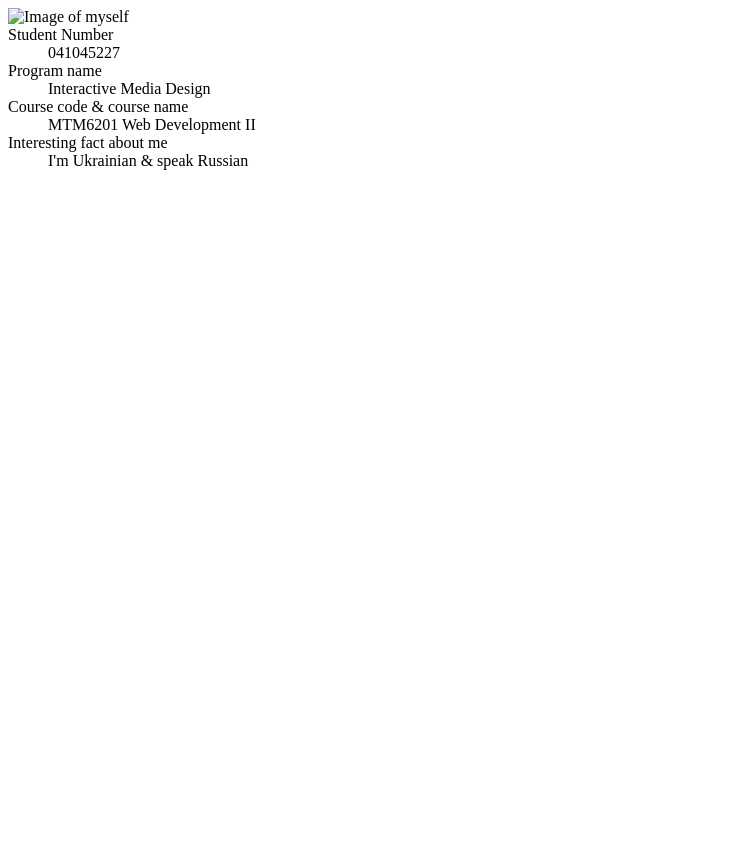
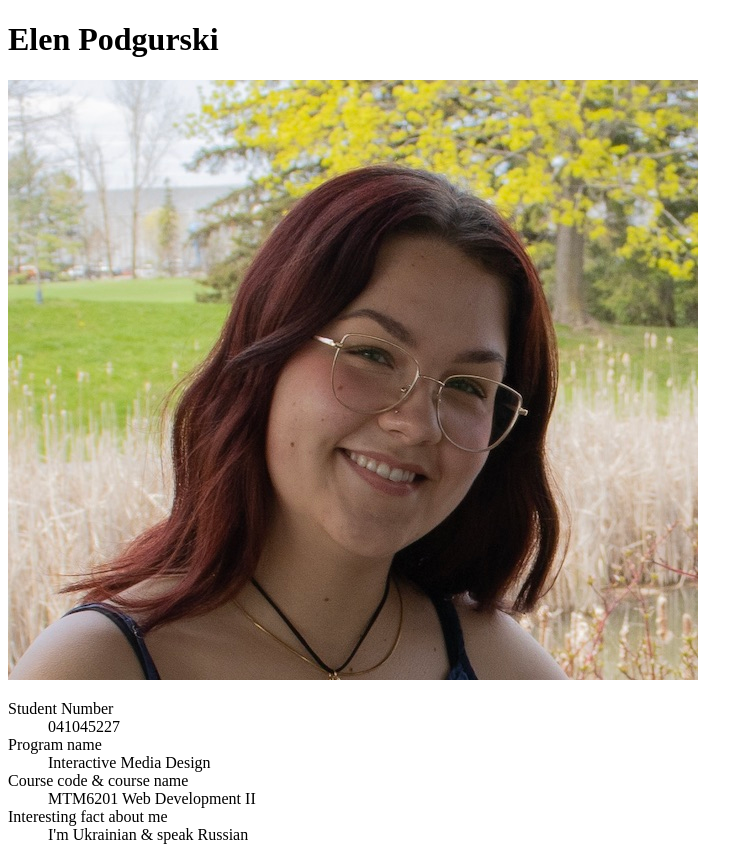
Before and after one commit to podg0003/mtm6201-week-1, a plain HTML site: page index.html in a window 1280 px wide. Shown: the whole page, without its empty margins (0-753 px from the left). Before the commit the page ends 800 px from the top, so only its background shows below. Drawn offline with Linux system fonts and the light colour scheme.

Commit message:
Fix photo visibility for real

```diff
--- a/index.html
+++ b/index.html
@@ -6,9 +6,10 @@
     <title>Elen Podgurski</title>
 </head>
 <body>
-    <img src="photos/elen.headshot.jpg" alt=" Image of myself"/>
+    <h1>Elen Podgurski</h1>
+    <img src="images/elen.headshot.jpeg" alt=" Image of myself"/>
 
-    <dl?>
+    <dl >
         <dt>Student Number</dt>
         <dd>041045227</dd>
         <dt>Program name</dt>
```
Also changed, not shown: images/elen.headshot.jpeg (added).
